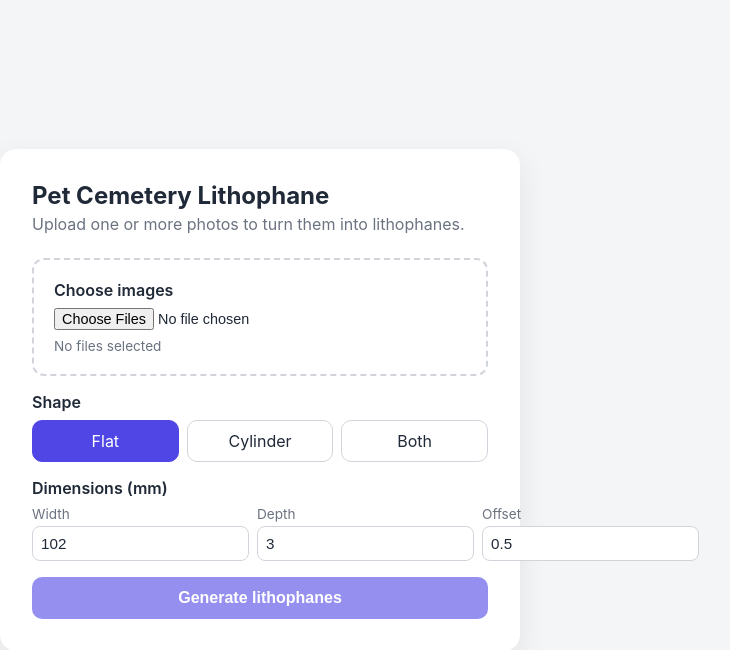
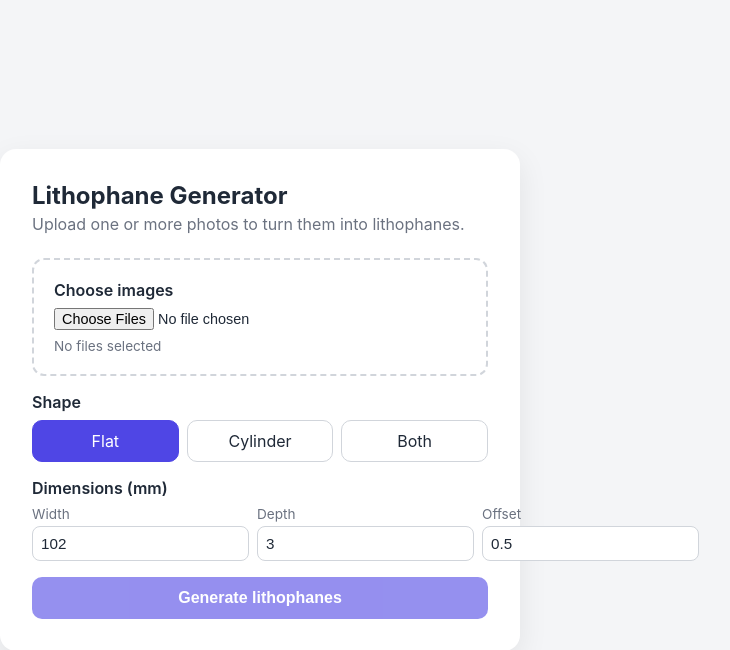
Before and after one commit to morphalex90/lithophane-generator, a Flask app: page / in a window 1280 px wide. Shown: the top 650 px of the page, without its empty margins (380-1110 px from the left). Run offline with Flask 3, Linux system fonts and the light colour scheme.

Commit message:
rename from old repo name

```diff
--- a/app.py
+++ b/app.py
@@ -37,7 +37,7 @@ def output_dir():
     relative "uploads" path would fail there. We therefore write under the
     user's home when frozen, and keep a local ./uploads from source for dev."""
     if getattr(sys, "frozen", False):
-        base = os.path.join(os.path.expanduser("~"), "PetCemeteryLithophane")
+        base = os.path.join(os.path.expanduser("~"), "LithophaneGenerator")
     else:
         base = os.path.join(os.path.abspath("."), "uploads")
     os.makedirs(base, exist_ok=True)
--- a/templates/index.html
+++ b/templates/index.html
@@ -1,15 +1,17 @@
 <!DOCTYPE html>
 <html lang="en">
+
 <head>
     <meta charset="utf-8">
     <meta name="viewport" content="width=device-width, initial-scale=1">
-    <title>Pet Cemetery Lithophane</title>
+    <title>Lithophane Generator</title>
     <link rel="stylesheet" href="/static/style.css">
     <script src="/static/app.js" defer></script>
 </head>
+
 <body>
     <main class="card">
-        <h1>Pet Cemetery Lithophane</h1>
+        <h1>Lithophane Generator</h1>
         <p class="subtitle">Upload one or more photos to turn them into lithophanes.</p>
 
         <form id="upload_form">
@@ -73,4 +75,5 @@
     <script src="/static/livereload.js" defer></script>
     {% endif %}
 </body>
+
 </html>
```
Also changed, not shown: .claude/settings.json, README.md.
